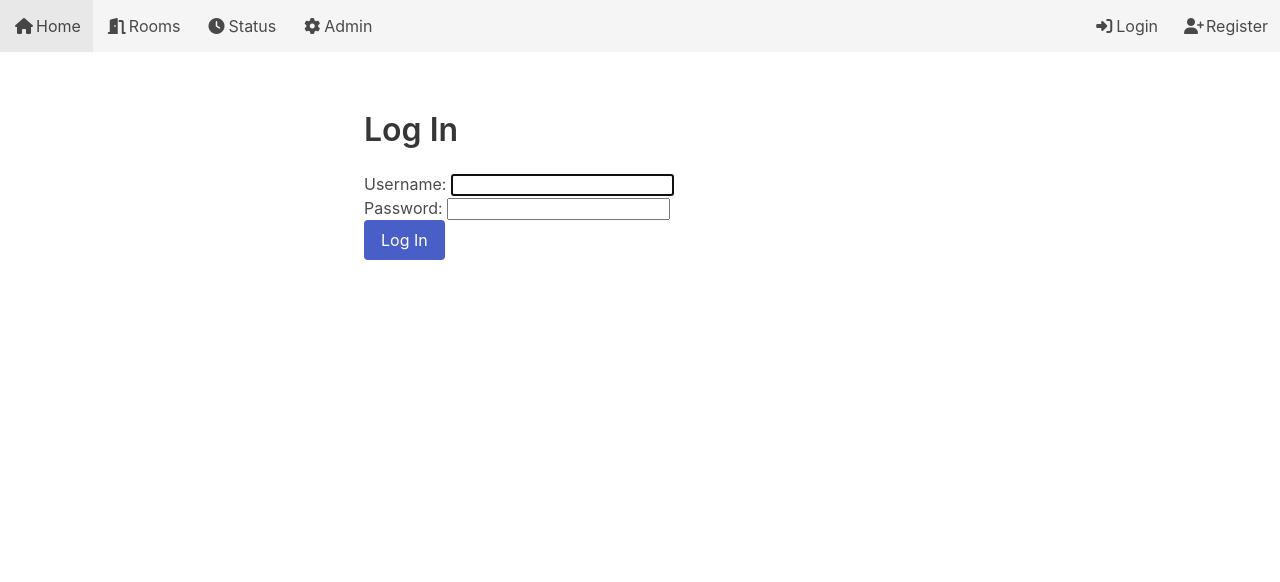
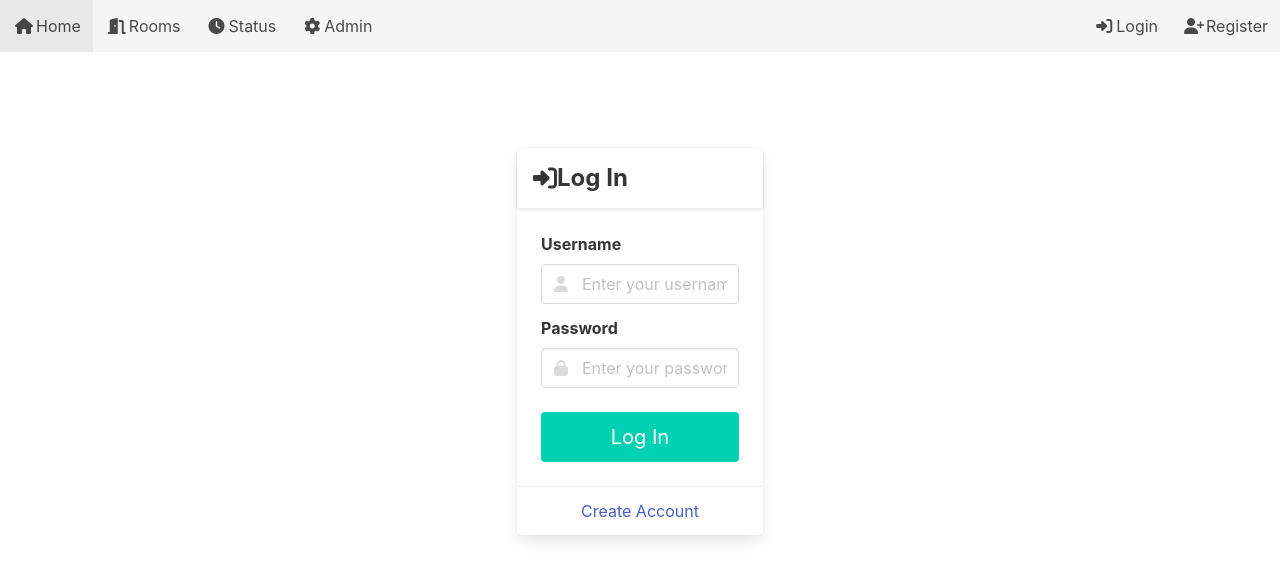
Before and after one commit to ar-sql/ISCG7420_Assignment1_2025, a Django app: page /accounts/login/ in a window 1280 px wide. Shown: the top 582 px of the page. Run offline with Django 5.2, Linux system fonts and the light colour scheme; some libraries are stand-ins or nearby versions.

Commit message:
Redesign login template with Bulma card layout and icons

```diff
--- a/templates/registration/login.html
+++ b/templates/registration/login.html
@@ -1,11 +1,83 @@
 {% extends 'base.html' %}
-{% block title %}Log In{% endblock %}
+{% block title %}Login{% endblock %}
+
 {% block content %}
-  <div class="column is-half is-offset-one-quarter">
-    <h1 class="title">Log In</h1>
-    <form method="post">{% csrf_token %}
-      {{ form.as_p }}
-      <button class="button is-link">Log In</button>
-    </form>
+<section class="section login-background">
+  <div class="container">
+    <div class="columns is-centered">
+      <div class="column is-5-tablet is-4-desktop is-3-widescreen">
+        <div class="card login-card">
+          <header class="card-header">
+            <p class="card-header-title has-text-centered is-size-4">
+              <span class="icon"><i class="fas fa-sign-in-alt"></i></span>
+              <span>Log In</span>
+            </p>
+          </header>
+          <div class="card-content">
+            <form method="post" novalidate>
+              {% csrf_token %}
+              {% if form.non_field_errors %}
+                <div class="notification is-danger">
+                  {{ form.non_field_errors }}
+                </div>
+              {% endif %}
+              <div class="field">
+                <label class="label" for="id_username">Username</label>
+                <div class="control has-icons-left">
+                  <input
+                    class="input"
+                    type="text"
+                    name="username"
+                    id="id_username"
+                    placeholder="Enter your username"
+                    required
+                  />
+                  <span class="icon is-small is-left">
+                    <i class="fas fa-user"></i>
+                  </span>
+                </div>
+                {% if form.username.errors %}
+                  <p class="help is-danger">{{ form.username.errors.0 }}</p>
+                {% endif %}
+              </div>
+
+              <div class="field">
+                <label class="label" for="id_password">Password</label>
+                <div class="control has-icons-left">
+                  <input
+                    class="input"
+                    type="password"
+                    name="password"
+                    id="id_password"
+                    placeholder="Enter your password"
+                    required
+                  />
+                  <span class="icon is-small is-left">
+                    <i class="fas fa-lock"></i>
+                  </span>
+                </div>
+                {% if form.password.errors %}
+                  <p class="help is-danger">{{ form.password.errors.0 }}</p>
+                {% endif %}
+              </div>
+
+              <div class="field mt-5">
+                <div class="control">
+                  <button class="button is-primary is-fullwidth is-medium">
+                    Log In
+                  </button>
+                </div>
+              </div>
+            </form>
+          </div>
+          <footer class="card-footer">
+            <a class="card-footer-item" href="{% url 'register' %}">
+              Create Account
+            </a>
+          </footer>
+        </div>
+      </div>
+    </div>
   </div>
+</section>
 {% endblock %}
```
